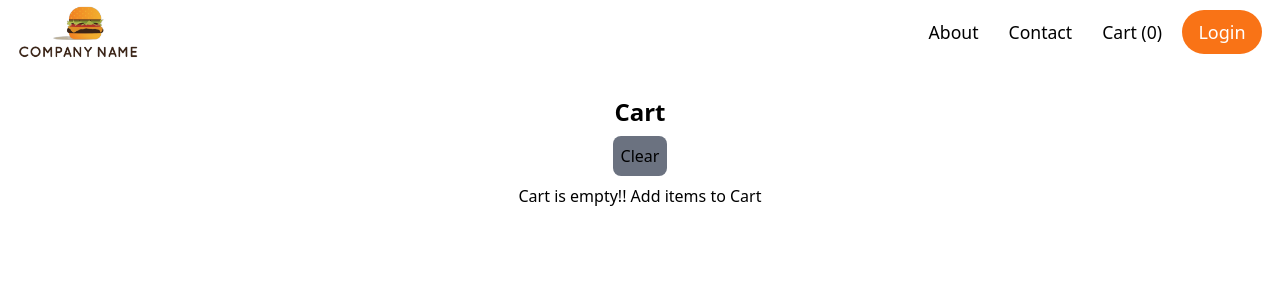
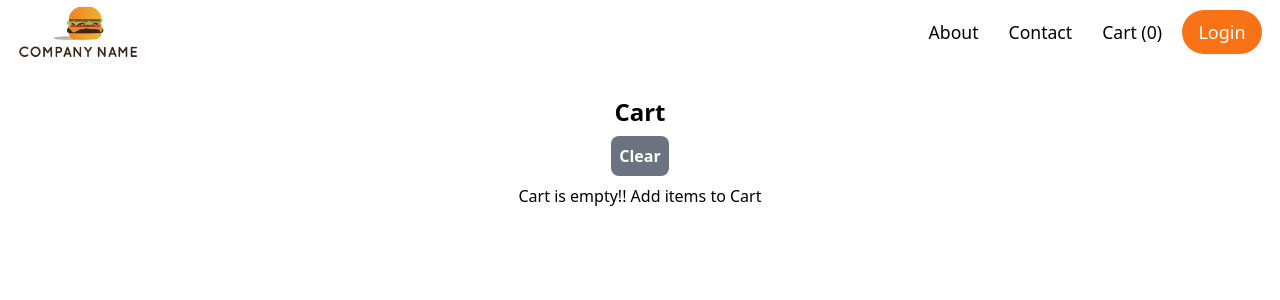
Before and after one commit to kishor300/Food-Order-App, a React (Vite) app: page /cart in a window 1280 px wide. Shown: the top 300 px of the page. Built offline with nearby package versions, Linux system fonts and the light colour scheme.

Commit message:
Initial Commit

```diff
--- a/src/components/Cart.js
+++ b/src/components/Cart.js
@@ -15,7 +15,7 @@ const Cart = () => {
         <div className='text-center m-4 p-4'>
             <h1 className='text-2xl font-bold'>Cart</h1>
             <button
-                className='p-2 m-2 rounded-lg bg-gray-500'
+                className='p-2 m-2 rounded-lg bg-gray-500 text-white font-semibold'
                 onClick={handleClearCart}
             >
                 Clear
```
